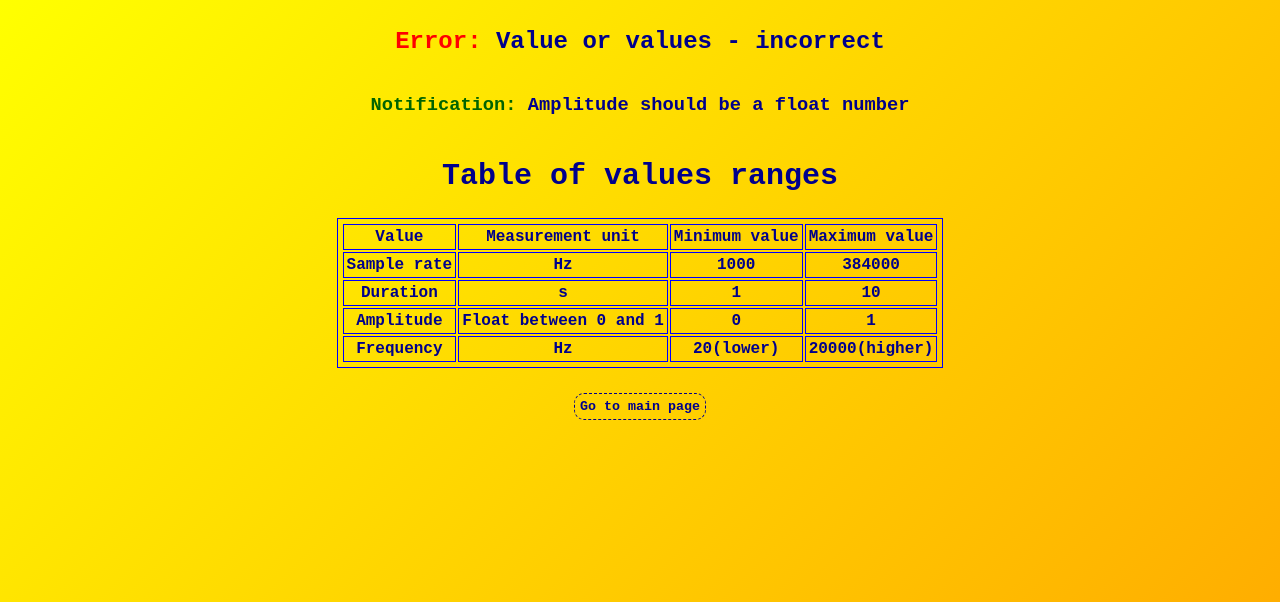
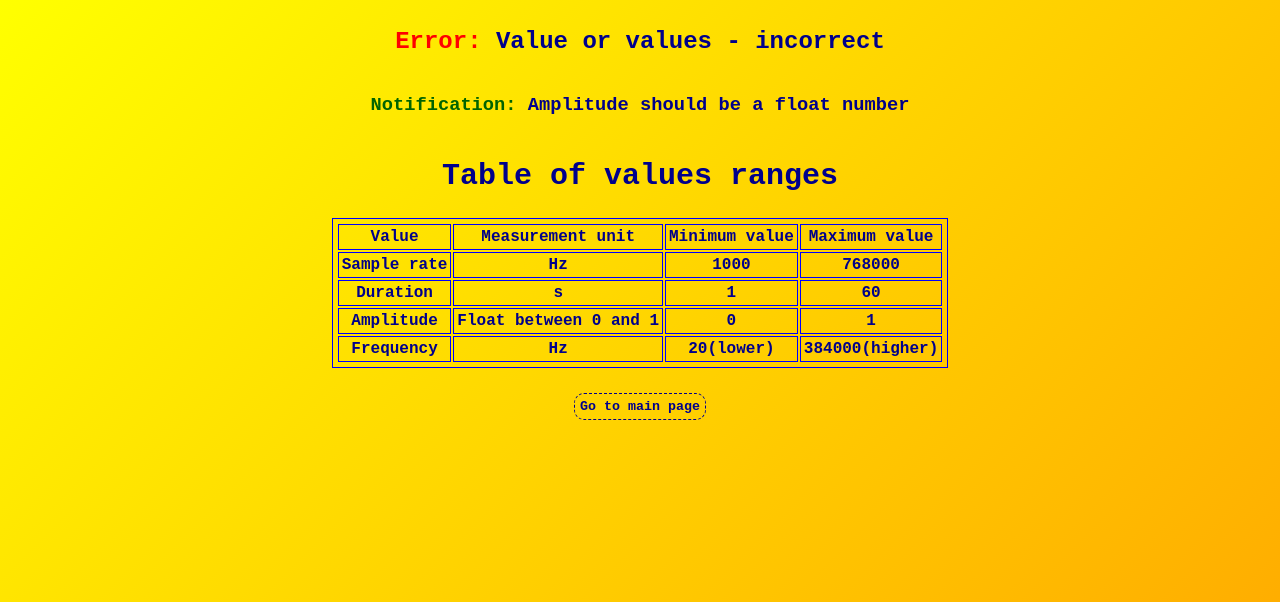
Before and after one commit to mnc1337/Soundwave-Generator, a Flask app: template web_version/templates/values_error.html in a window 1280 px wide. Shown: the top 602 px of the page. Run offline with Flask 3, Linux system fonts and the light colour scheme; the template is opened without the code that fills it, so the values that code supplies are empty.

Commit message:
Web version refactored

```diff
--- a/web_version/templates/index.html
+++ b/web_version/templates/index.html
@@ -64,7 +64,8 @@
 <body>
     <div id="infoDiv">
         <h1 id="infoHeader">Sound wave generator</h1>
-        <p id="infoParagraph">The given parameters will be used to form a sinusoidal graph(sound wave) and save it to a file</p>
+        <p id="infoParagraph">The given parameters will be used to form a sinusoidal graph(sound wave) and save it to a
+            file</p>
     </div>
     <form action="/save" method="post" name="mainForm" id="mainForm">
         <input type="number" name="sampleRateInput" id="sampleRateInput" placeholder="Enter sample rate(Hz)" required>
--- a/web_version/templates/values_error.html
+++ b/web_version/templates/values_error.html
@@ -121,13 +121,13 @@
                     <td>Sample rate</td>
                     <td>Hz</td>
                     <td>1000</td>
-                    <td>384000</td>
+                    <td>768000</td>
                 </tr>
                 <tr id="thirdRow">
                     <td>Duration</td>
                     <td>s</td>
                     <td>1</td>
-                    <td>10</td>
+                    <td>60</td>
                 </tr>
                 <tr id="fourthRow">
                     <td>Amplitude</td>
@@ -139,7 +139,7 @@
                     <td>Frequency</td>
                     <td>Hz</td>
                     <td>20(lower)</td>
-                    <td>20000(higher)</td>
+                    <td>384000(higher)</td>
                 </tr>
             </table>
         </section>
```
